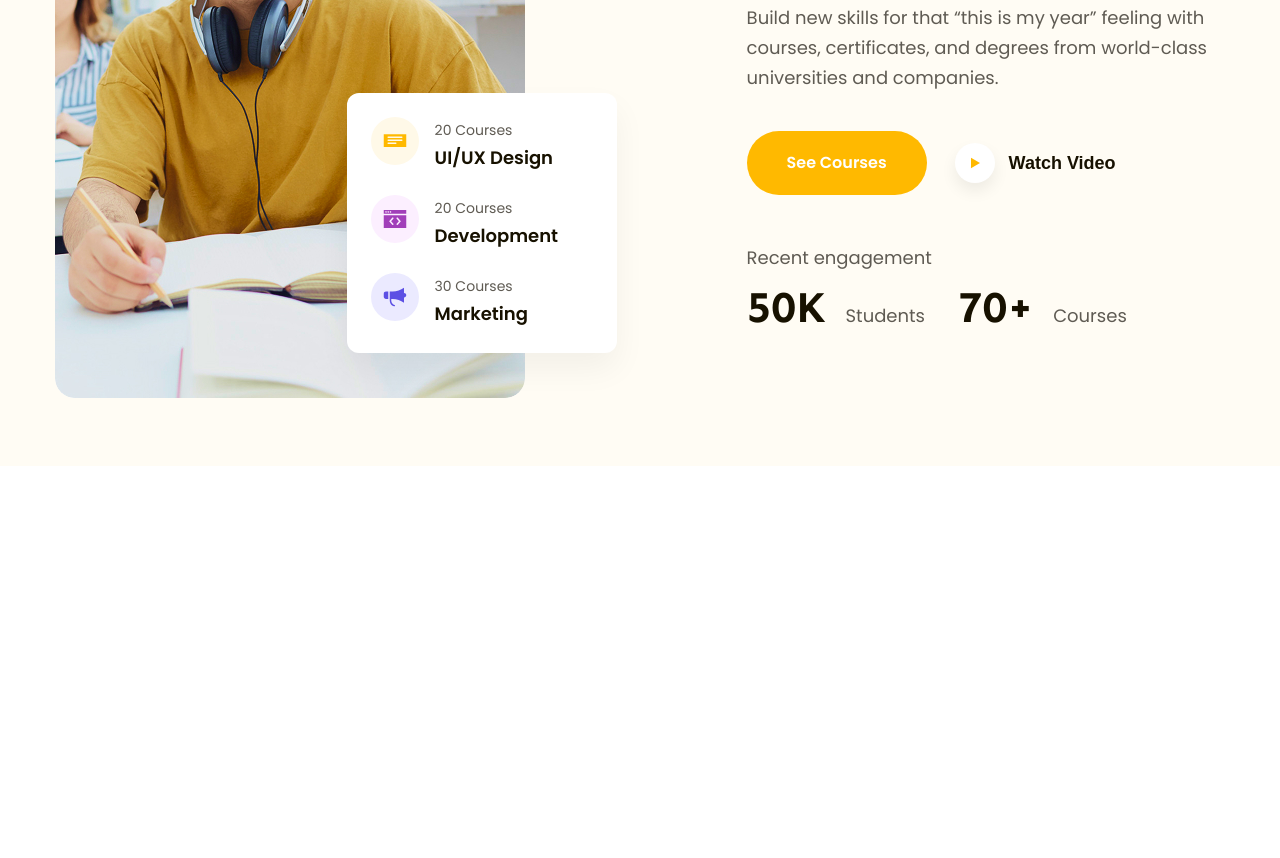
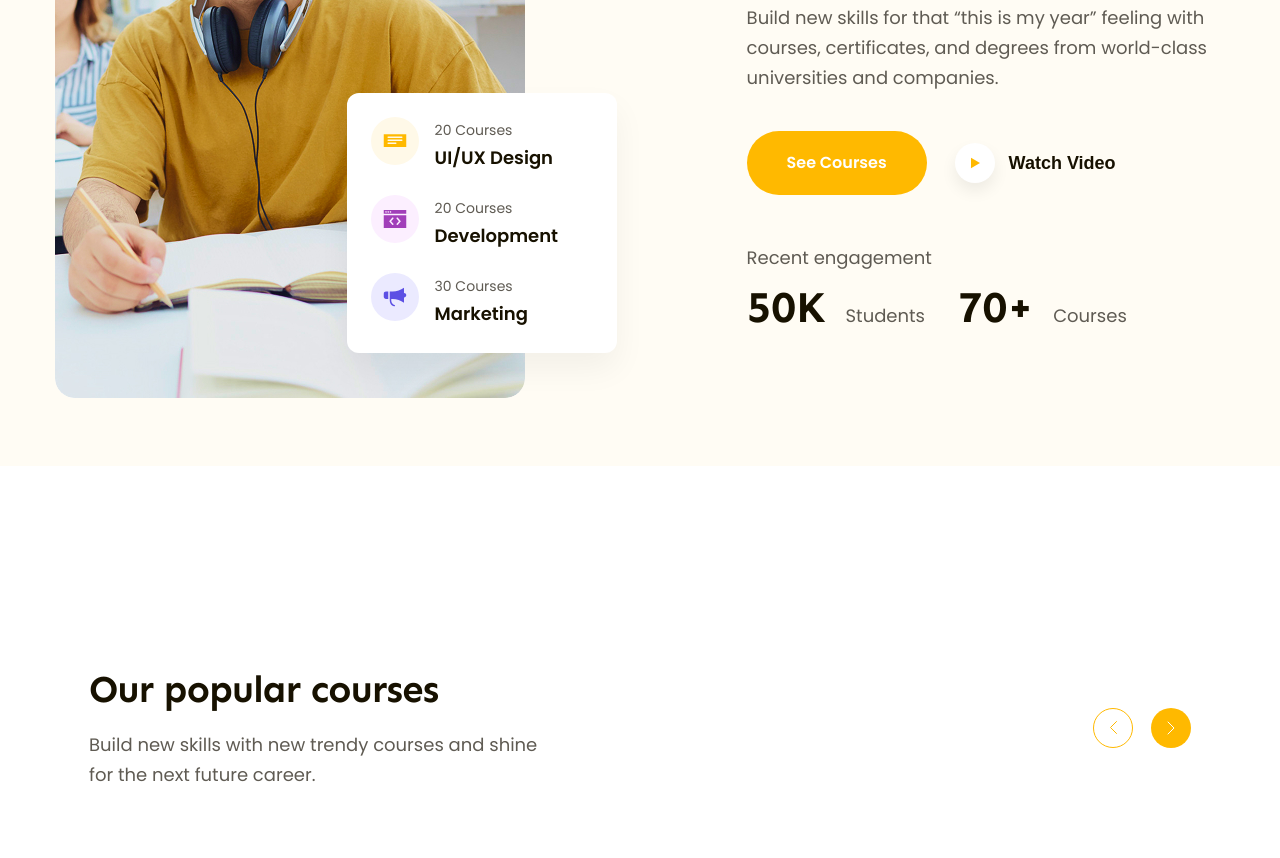
Before and after one commit to x-dev-420/Figma-to-html, a plain HTML site: page index.html in a window 1280 px wide. Shown: the part 437-1295 px from the top of the page. Drawn offline with Linux system fonts and the light colour scheme.

Commit message:
P5. Popular part1

```diff
--- a/assets/css/style.css
+++ b/assets/css/style.css
@@ -22,6 +22,15 @@ body {
 
 a {
     text-decoration: none;
+}
+
+.heading-lv2 {
+    color: #171100;
+    font-family: var(--font-heading);
+    font-size: 3.8rem;
+    font-weight: 700;
+    line-height: 1.26; /* 126.316% */
+    letter-spacing: -0.76px;
 }
 
 .main-content {
@@ -278,3 +287,60 @@ a {
 .hero .stats strong:nth-child(2) {
     margin-left: 28px;
 }
+
+
+/* ============================ popular ========================= */
+
+.popular {
+    padding: 65px;
+    margin-top: 135px;
+}
+
+.popular-top {
+    display: flex;
+    align-items: center;
+    justify-content: space-between;
+}
+
+.popular-top .desc {
+    margin-top: 16px;
+    width: 458px;
+    color: #5F5B53;
+    font-family: Poppins;
+    font-size: 1.8rem;
+    line-height: 1.67; /* 166.667% */
+}
+
+.popular-top .control {
+    display: flex;
+    gap: 18px;
+}
+
+.control-btn {
+    display: flex;
+    justify-content: center;
+    align-items: center;
+    background-color: transparent;
+    border: none;
+    width: 40px;
+    height: 40px;
+    cursor: pointer;
+}
+
+.popular-top .control-btn-1 {
+    display: flex;
+    justify-content: center;
+    align-items: center;
+    background-color: transparent;
+    width: 40px;
+    height: 40px;
+    border-radius: 50%;
+    color: var(--primary-color);
+    border: 1px solid var(--primary-color);
+}
+
+.popular-top .control-btn-1:hover {
+    background: var(--primary-color);
+    color: #FFF;
+    cursor: pointer;
+}
--- a/index.html
+++ b/index.html
@@ -47,7 +47,8 @@
      </header>
 
      <!-- Main -->
-      <main>
+      <div class="main">
+        <!-- Hero -->
         <div class="hero">
             <div class="main-content">
                 <div class="body">
@@ -116,6 +117,29 @@
                 </div>
             </div>
         </div>
-      </main>
+
+        <!-- Popular-->
+        <div class="popular">
+            <div class="main-content">
+                <div class="popular-top">
+                    <div class="info">
+                        <h2 class="heading-lv2">Our popular courses</h2>
+                        <div class="desc">Build new skills with new trendy courses and shine for the next future career.</div>
+                    </div>
+
+                    <div class="control">
+                        <button class="control-btn-1">
+                            <svg xmlns="http://www.w3.org/2000/svg" width="7" height="13" viewBox="0 0 7 13" fill="none">
+                                    <path d="M6.5 0.5L0.5 6.5L6.5 12.5" stroke="currentColor" stroke-linecap="round" stroke-linejoin="round"/>
+                            </svg>
+                        </button>
+                        <button class="control-btn">
+                            <img src="./assets/icon/next.svg" alt="">
+                        </button>
+                    </div>
+                </div>
+            </div>
+        </div>
+      </div>
 </body>
 </html>
```
Also changed, not shown: assets/icon/next.svg (added), assets/icon/prev.svg (added).
